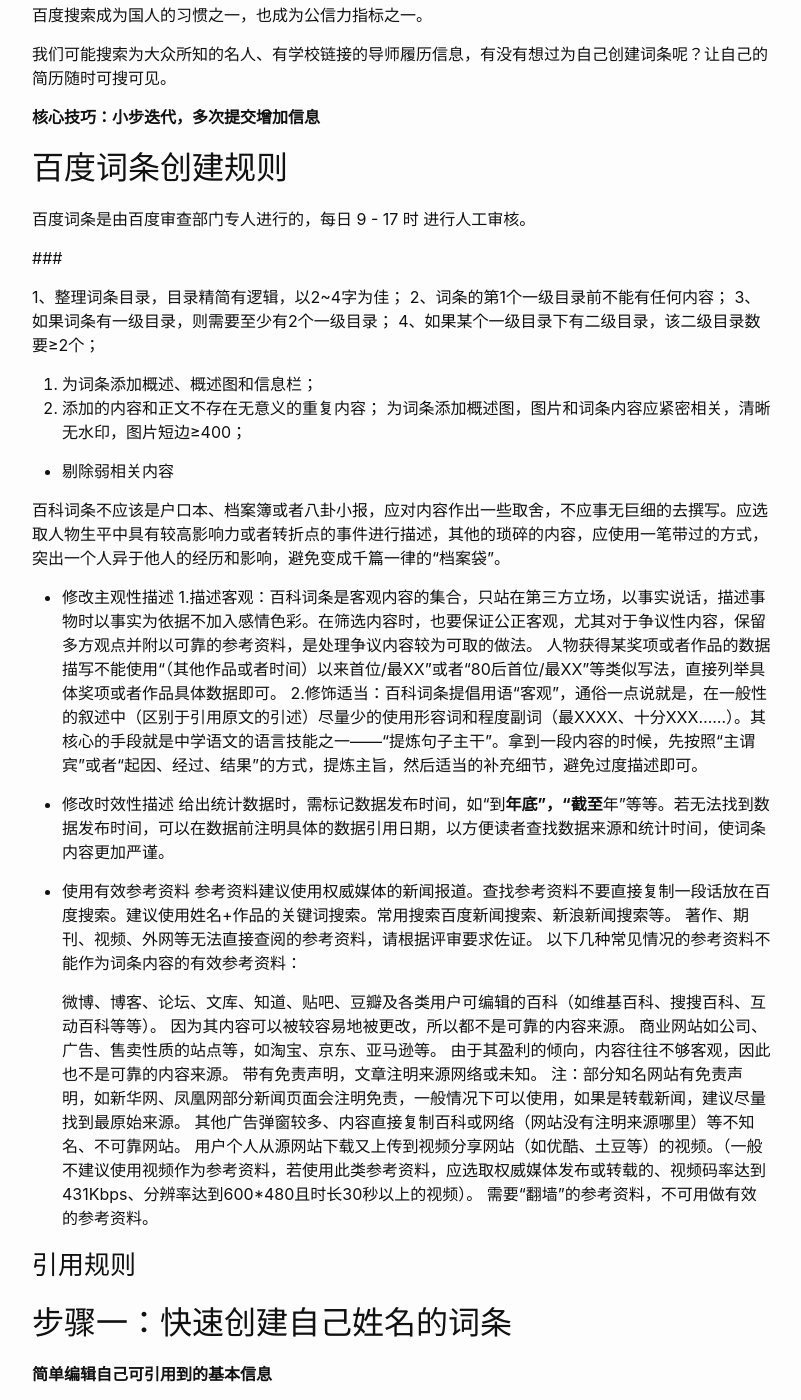
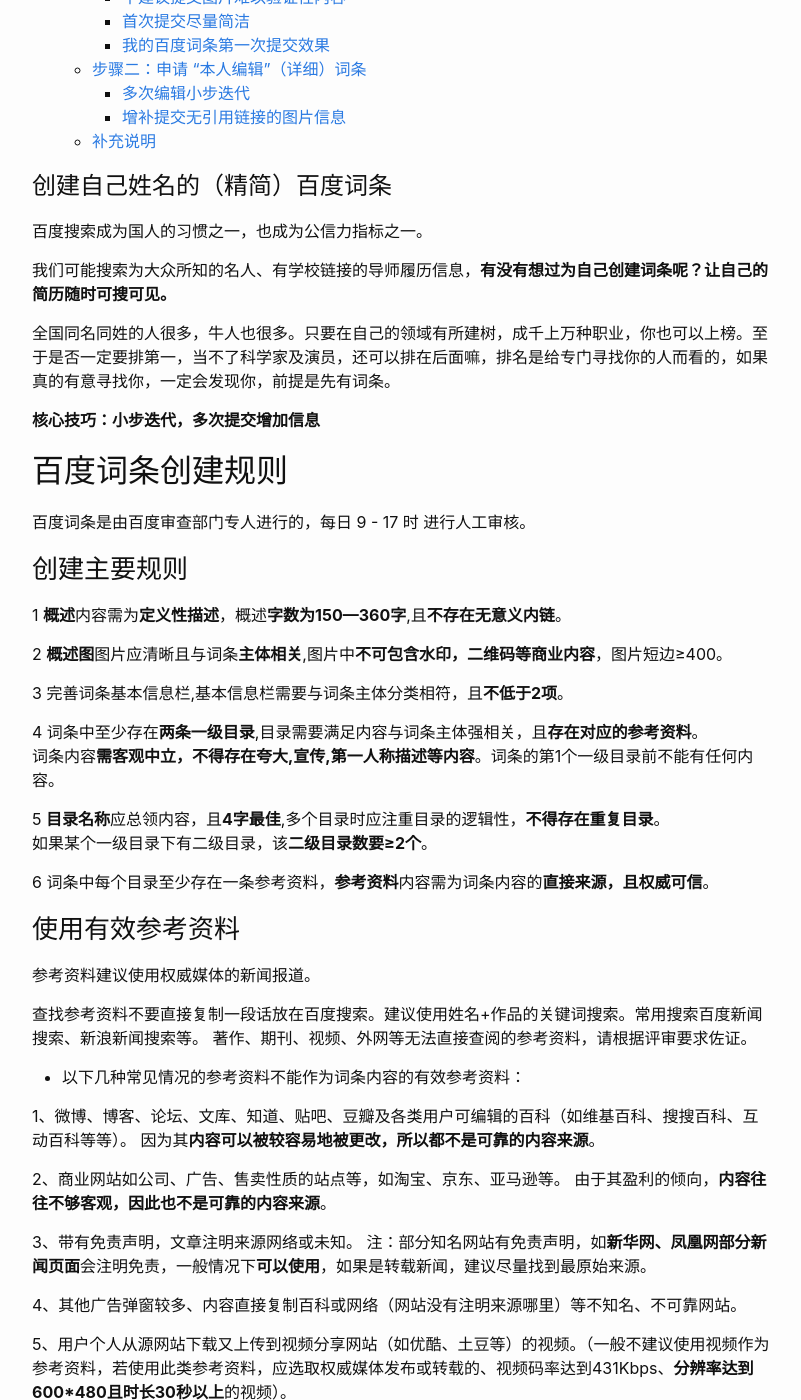
Before and after one commit to wutiantian/wutiantian.github.io, a Jekyll site: the page built from _posts/2019-09-07-创建自己姓名的百度词条.md, in a window 1280 px wide and 1400 px high, scrolled down 407 px. Shown: the whole window, without its empty margins (238-1039 px from the left). Built offline with Jekyll 4.4.1, drawn with Linux system fonts in a browser that asks for light colours; some of the changed text lies outside the part shown.

Commit message:
fix(百度词条)

```diff
--- a/_posts/2019-09-07-创建自己姓名的百度词条.md
+++ b/_posts/2019-09-07-创建自己姓名的百度词条.md
@@ -8,10 +8,19 @@
 
 - [创建自己姓名的（精简）百度词条](#创建自己姓名的精简百度词条)
     - [百度词条创建规则](#百度词条创建规则)
-        - [](#)
+        - [创建主要规则](#创建主要规则)
+        - [使用有效参考资料](#使用有效参考资料)
+        - [修改规则](#修改规则)
         - [引用规则](#引用规则)
     - [步骤一：快速创建自己姓名的词条](#步骤一快速创建自己姓名的词条)
+        - [句句引用需要链接有效](#句句引用需要链接有效)
+        - [不建议提交图片难以验证性内容](#不建议提交图片难以验证性内容)
+        - [首次提交尽量简洁](#首次提交尽量简洁)
+        - [我的百度词条第一次提交效果](#我的百度词条第一次提交效果)
     - [步骤二：申请 “本人编辑”（详细）词条](#步骤二申请-本人编辑详细词条)
+        - [多次编辑小步迭代](#多次编辑小步迭代)
+        - [增补提交无引用链接的图片信息](#增补提交无引用链接的图片信息)
+    - [补充说明](#补充说明)
 
 <!-- /TOC -->
 
@@ -20,7 +29,9 @@
 
 百度搜索成为国人的习惯之一，也成为公信力指标之一。
 
-我们可能搜索为大众所知的名人、有学校链接的导师履历信息，有没有想过为自己创建词条呢？让自己的简历随时可搜可见。
+我们可能搜索为大众所知的名人、有学校链接的导师履历信息，**有没有想过为自己创建词条呢？让自己的简历随时可搜可见。**
+
+全国同名同姓的人很多，牛人也很多。只要在自己的领域有所建树，成千上万种职业，你也可以上榜。至于是否一定要排第一，当不了科学家及演员，还可以排在后面嘛，排名是给专门寻找你的人而看的，如果真的有意寻找你，一定会发现你，前提是先有词条。
 
 **核心技巧：小步迭代，多次提交增加信息**
 
@@ -28,40 +39,63 @@
 
 百度词条是由百度审查部门专人进行的，每日 9 - 17 时  进行人工审核。
 
-###
+### 创建主要规则
 
-1、整理词条目录，目录精简有逻辑，以2~4字为佳；
-2、词条的第1个一级目录前不能有任何内容；
-3、如果词条有一级目录，则需要至少有2个一级目录；
-4、如果某个一级目录下有二级目录，该二级目录数要≥2个；
-1. 为词条添加概述、概述图和信息栏；
-2. 添加的内容和正文不存在无意义的重复内容；
- 为词条添加概述图，图片和词条内容应紧密相关，清晰无水印，图片短边≥400；
+1 **概述**内容需为**定义性描述**，概述**字数为150—360字**,且**不存在无意义内链**。
+
+2 **概述图**图片应清晰且与词条**主体相关**,图片中**不可包含水印，二维码等商业内容**，图片短边≥400。
+
+3 完善词条基本信息栏,基本信息栏需要与词条主体分类相符，且**不低于2项**。
+
+4 词条中至少存在**两条一级目录**,目录需要满足内容与词条主体强相关，且**存在对应的参考资料**。
+词条内容**需客观中立，不得存在夸大,宣传,第一人称描述等内容**。词条的第1个一级目录前不能有任何内容。
+
+5 **目录名称**应总领内容，且**4字最佳**,多个目录时应注重目录的逻辑性，**不得存在重复目录**。
+如果某个一级目录下有二级目录，该**二级目录数要≥2个**。
+
+6 词条中每个目录至少存在一条参考资料，**参考资料**内容需为词条内容的**直接来源，且权威可信**。
+
+
+### 使用有效参考资料
+
+参考资料建议使用权威媒体的新闻报道。
+
+查找参考资料不要直接复制一段话放在百度搜索。建议使用姓名+作品的关键词搜索。常用搜索百度新闻搜索、新浪新闻搜索等。
+著作、期刊、视频、外网等无法直接查阅的参考资料，请根据评审要求佐证。
+
+- 以下几种常见情况的参考资料不能作为词条内容的有效参考资料：
+
+1、微博、博客、论坛、文库、知道、贴吧、豆瓣及各类用户可编辑的百科（如维基百科、搜搜百科、互动百科等等）。 因为其**内容可以被较容易地被更改，所以都不是可靠的内容来源**。
+
+2、商业网站如公司、广告、售卖性质的站点等，如淘宝、京东、亚马逊等。 由于其盈利的倾向，**内容往往不够客观，因此也不是可靠的内容来源**。
+
+3、带有免责声明，文章注明来源网络或未知。
+注：部分知名网站有免责声明，如**新华网、凤凰网部分新闻页面**会注明免责，一般情况下**可以使用**，如果是转载新闻，建议尽量找到最原始来源。
+
+4、其他广告弹窗较多、内容直接复制百科或网络（网站没有注明来源哪里）等不知名、不可靠网站。
+
+5、用户个人从源网站下载又上传到视频分享网站（如优酷、土豆等）的视频。（一般不建议使用视频作为参考资料，若使用此类参考资料，应选取权威媒体发布或转载的、视频码率达到431Kbps、**分辨率达到600*480且时长30秒以上**的视频）。
+
+6、需要“翻墙”的参考资料，不可用做有效的参考资料。
+
+### 修改规则
 
 - 剔除弱相关内容
 
-百科词条不应该是户口本、档案簿或者八卦小报，应对内容作出一些取舍，不应事无巨细的去撰写。应选取人物生平中具有较高影响力或者转折点的事件进行描述，其他的琐碎的内容，应使用一笔带过的方式，突出一个人异于他人的经历和影响，避免变成千篇一律的“档案袋”。
+百科词条不应该是户口本、档案簿或者八卦小报，应对内容作出一些取舍，**不应事无巨细的去撰写**。应选取人物生平中具有较高影响力或者转折点的事件进行描述，其他的琐碎的内容，应使用一笔带过的方式，突出一个人异于他人的经历和影响，避免变成千篇一律的“档案袋”。
 
 - 修改主观性描述
+
 1.描述客观：百科词条是客观内容的集合，只站在第三方立场，以事实说话，描述事物时以事实为依据不加入感情色彩。在筛选内容时，也要保证公正客观，尤其对于争议性内容，保留多方观点并附以可靠的参考资料，是处理争议内容较为可取的做法。
 人物获得某奖项或者作品的数据描写不能使用“（其他作品或者时间）以来首位/最XX”或者“80后首位/最XX”等类似写法，直接列举具体奖项或者作品具体数据即可。
+
 2.修饰适当：百科词条提倡用语“客观”，通俗一点说就是，在一般性的叙述中（区别于引用原文的引述）尽量少的使用形容词和程度副词（最XXXX、十分XXX……）。其核心的手段就是中学语文的语言技能之一——“提炼句子主干”。拿到一段内容的时候，先按照“主谓宾”或者“起因、经过、结果”的方式，提炼主旨，然后适当的补充细节，避免过度描述即可。
 
 - 修改时效性描述
+
+
 给出统计数据时，需标记数据发布时间，如“到**年底”，“截至**年”等等。若无法找到数据发布时间，可以在数据前注明具体的数据引用日期，以方便读者查找数据来源和统计时间，使词条内容更加严谨。
 
-- 使用有效参考资料
-参考资料建议使用权威媒体的新闻报道。查找参考资料不要直接复制一段话放在百度搜索。建议使用姓名+作品的关键词搜索。常用搜索百度新闻搜索、新浪新闻搜索等。
-著作、期刊、视频、外网等无法直接查阅的参考资料，请根据评审要求佐证。
-以下几种常见情况的参考资料不能作为词条内容的有效参考资料：
-
-    微博、博客、论坛、文库、知道、贴吧、豆瓣及各类用户可编辑的百科（如维基百科、搜搜百科、互动百科等等）。 因为其内容可以被较容易地被更改，所以都不是可靠的内容来源。
-    商业网站如公司、广告、售卖性质的站点等，如淘宝、京东、亚马逊等。 由于其盈利的倾向，内容往往不够客观，因此也不是可靠的内容来源。
-    带有免责声明，文章注明来源网络或未知。
-    注：部分知名网站有免责声明，如新华网、凤凰网部分新闻页面会注明免责，一般情况下可以使用，如果是转载新闻，建议尽量找到最原始来源。
-    其他广告弹窗较多、内容直接复制百科或网络（网站没有注明来源哪里）等不知名、不可靠网站。
-    用户个人从源网站下载又上传到视频分享网站（如优酷、土豆等）的视频。（一般不建议使用视频作为参考资料，若使用此类参考资料，应选取权威媒体发布或转载的、视频码率达到431Kbps、分辨率达到600*480且时长30秒以上的视频）。
-    需要“翻墙”的参考资料，不可用做有效的参考资料。
 
 ### 引用规则
 
@@ -71,7 +105,27 @@
 
 **简单编辑自己可引用到的基本信息**
 
+### 句句引用需要链接有效
+例如：我的名字是吴甜甜，南京信息工程大学就读授权过一项国家专利，可以在国家专利局网站上查询到，则可以有引证创建词条
 
+- 专利查询网站
+
+国家知识产权局：专利查询结果展示-公布模式栏目
+http://epub.cnipa.gov.cn
+
+注意：1.国家专利只能通过国家专利局网址才能认证。2链接要求随点随时可打开查看，并且内容与编辑内容一致。
+
+### 不建议提交图片难以验证性内容
+
+不建议提交图片难以验证性内容，需要上传多张用“本人编辑”才能够免审核上传。
+
+### 首次提交尽量简洁
+
+应选取人物生平中具有较高影响力或者转折点的事件进行描述，本人试过冗长的段落会导致引用文献不足以说明，从而导致失败。
+
+首次提交的审核非常严格，之后的审核相对要松一些。
+
+### 我的百度词条第一次提交效果
 
 效果如下：
 
@@ -81,4 +135,20 @@
 
 ## 步骤二：申请 “本人编辑”（详细）词条
 
-**增补提交无引用链接的图片信息**
+### 多次编辑小步迭代
+
+百度词条的每句话都应有权威性链接佐证，以此保证真实有效。
+
+每一句是否能通过，要求严格。通过递增的方式，保证提交词条的编辑准确率。
+
+
+### 增补提交无引用链接的图片信息
+
+
+“本人编辑”需要提供手持身份证证件照，身份证正面照片，佐证与词条本人关系的履历证书证明。
+
+确认为“本人编辑”后，则可以增补提交无引用链接的图片信息。
+
+## 补充说明
+
+个人提交次数、**通过率**、优质版本等，将作为个人公信力指标，注意每次的通过率！建议通过小步迭代，多次提交。
```
